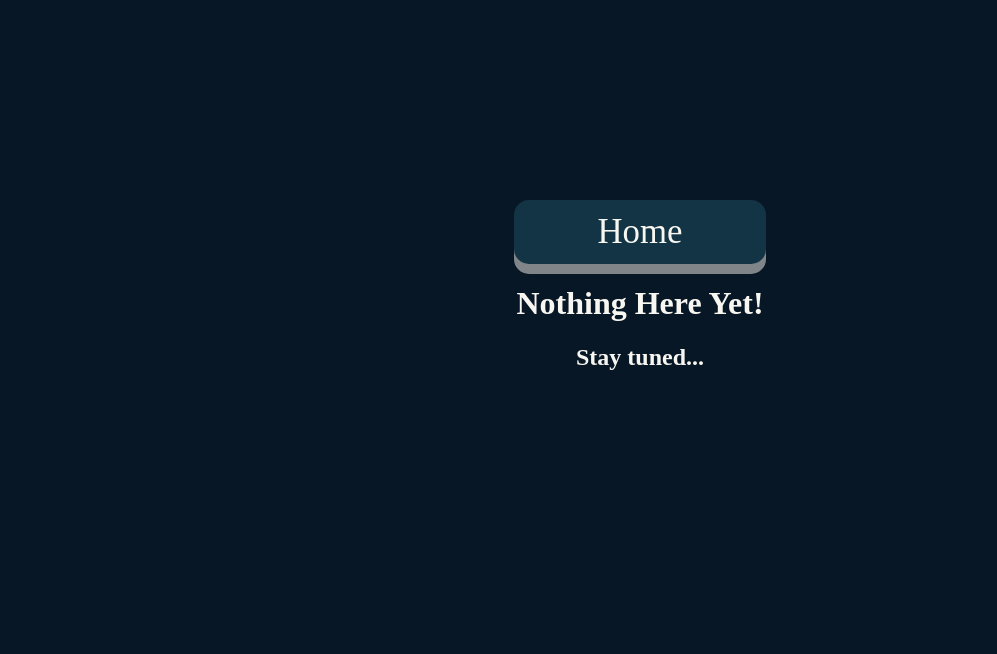
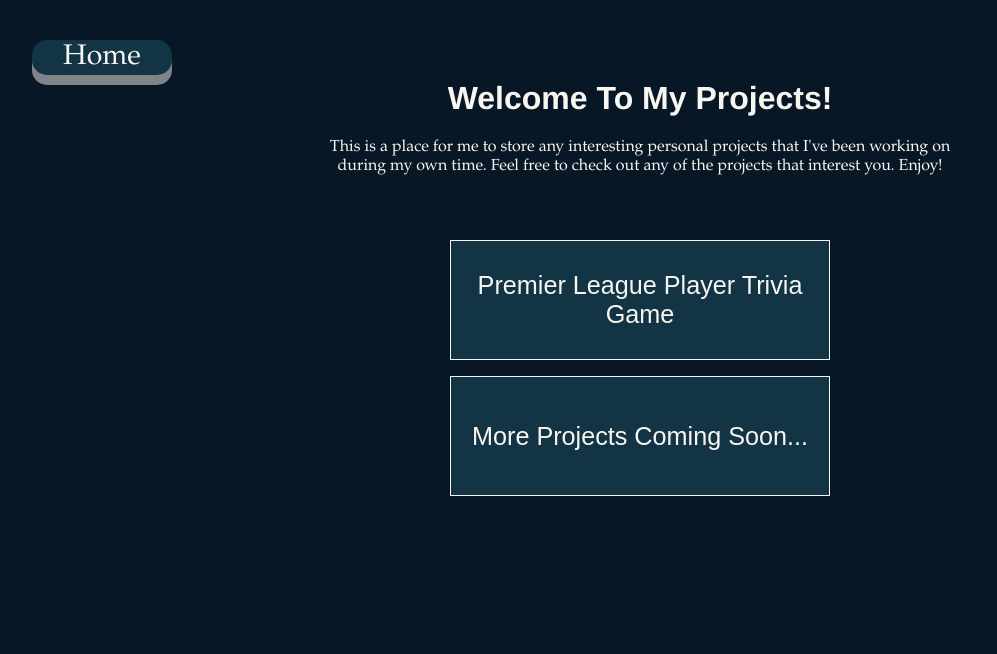
Before and after one commit to niknordquist/niknordquist.github.io, a plain HTML site: page project_page/projects.html in a window 1280 px wide. Shown: the top 654 px of the page, without its empty margins (0-997 px from the left). Drawn offline with Linux system fonts and the light colour scheme.

Commit message:
Add first project to website, changed picture, age

```diff
--- a/project_page/projects-styles.css
+++ b/project_page/projects-styles.css
@@ -30,29 +30,58 @@ body {
     text-align: center;
 }
 
-#page-text {
-    margin-top: 25vh;
+#projects {
+    margin-top: 8vh;
+    display: block;
 }
 
-#index {
-    display: flex;
-    width: 20%;
-    min-width: 140px;
-    height: 8vh;
-    font-size: calc(1.8em + 6px);
+#info {
+    margin: 10vh auto 0 auto;
+    font-family: Helvetica, sans-serif;
+}
+
+#info p {
+    width: 50%;
+    margin: 0 auto;
+    font-family: Garamond, 'Times New Roman', Times, serif;
+}
+
+.projectButton {
+    display: block;
+    width: 30%;
+    min-width: 200px;
+    height: 15vh;
+    font-size: calc(1.2em + 6px);
     border: 1px solid white;
     background-color: var(--buttonblue);
     margin: 2vh auto 0 auto;
     align-items: center;
     justify-content: center;
     text-decoration: none;
-    border: none;
-    border-radius: 15px;
-    box-shadow: 0 10px rgba(180,180,180,0.7);
+    border: 1px solid var(--white);
 }
 
 a {
     text-decoration: none;
+}
+
+#index {
+    font-family: Garamond, 'Times New Roman', Times, serif;
+    position: fixed;
+    display: block;
+    top: 5%;
+    left: 2.5%;
+    text-align: center;
+    width: 10%;
+    min-width: 140px;
+    font-size: calc(1.4em + 6px);
+    background-color: var(--buttonblue);
+    justify-content: center;
+    text-decoration: none;
+    text-align: center;
+    border: none;
+    border-radius: 15px;
+    box-shadow: 0 10px rgba(180,180,180,0.7);
 }
 
 #index:hover {
@@ -63,3 +92,24 @@ a {
     transform: translateY(4px);
     box-shadow: 0 6px rgba(180,180,180,0.7);
 }
+
+.projectButton:hover {
+    background-color: #1b4256;
+    cursor: pointer;
+}
+
+#comingSoon:hover {
+    background-color: var(--buttonblue);
+    cursor: auto
+}
+
+.projectButton:active {
+    background-color: var(--buttonblue);
+}
+
+@media (max-width: 700px) {
+    #index {
+        position: relative;
+        margin: 0 auto;
+    }
+}
--- a/project_page/projects.html
+++ b/project_page/projects.html
@@ -5,12 +5,18 @@
         <meta name="viewport" content="width=device-width, initial-scale=1.0"/>
         <title>Nik Nordquist | Projects</title>
         <link rel="stylesheet" href="projects-styles.css"/>
+        <script src="../Project-1/functions.js"></script>
     </head>
     <body>
-        <div id="page-text">
+        <div id="info">
             <a href="../index.html"><div id="index">Home</div></a>
-            <h1>Nothing Here Yet!</h1>
-            <h2>Stay tuned...</h2>
+            <h1>Welcome To My Projects!</h1>
+            <p>This is a place for me to store any interesting personal projects that I've been working on during my own time.
+                Feel free to check out any of the projects that interest you. Enjoy!</p>
+        </div>
+        <div id="projects">
+            <button class="projectButton" id="pltrivia" onclick="window.open('./epl-player-trivia/index.html', '_blank')" title="Play Premier League Player Trivia Game!">Premier League Player Trivia Game</button>
+            <button class="projectButton" id="comingSoon">More Projects Coming Soon...</button>
         </div>
     </body>
     <div class="links">
```
Also changed, not shown: index.html (+3 -3 lines), Photos/nikpic.jpg, 1 other file.
